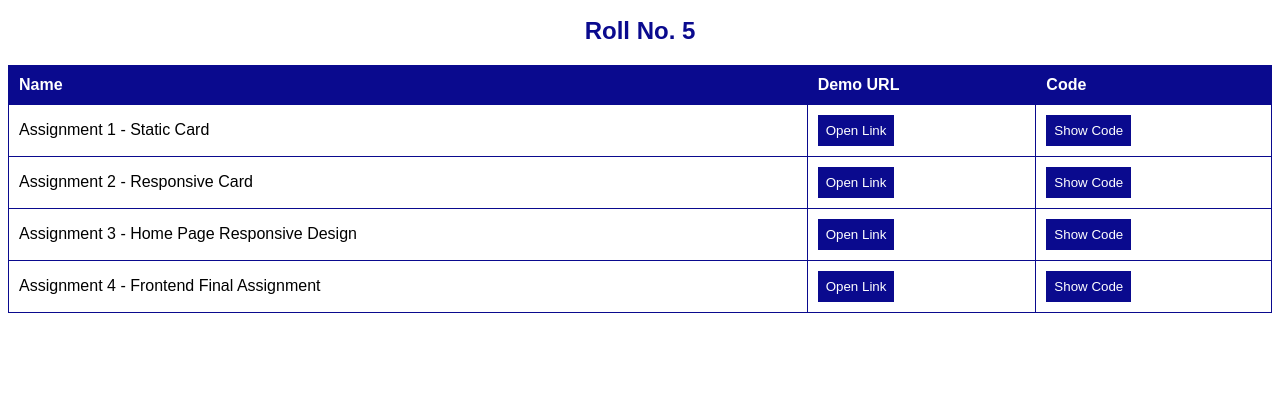
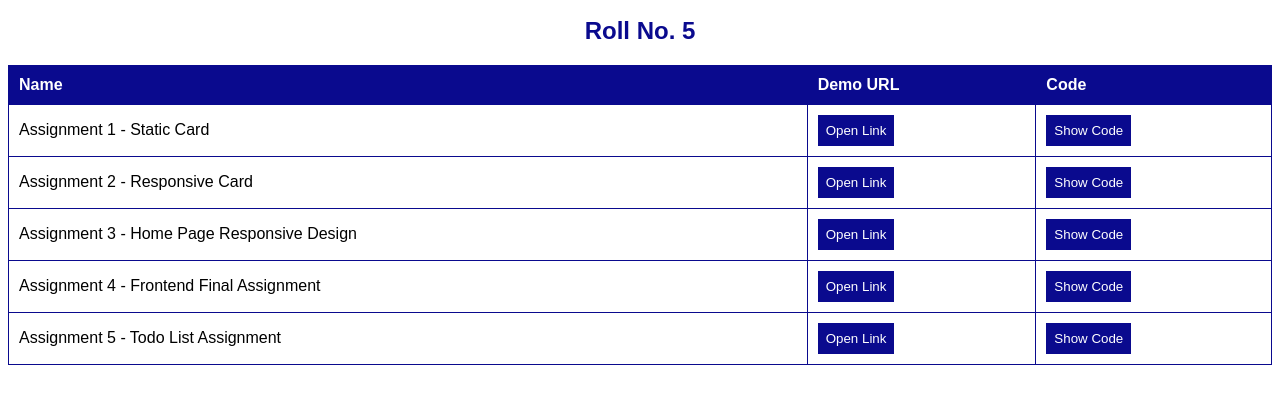
Before and after one commit to aayushman108/Assignment-submission-table, a plain HTML site: page index.html in a window 1280 px wide. Shown: the part 111-514 px from the top of the page. Drawn offline with Linux system fonts and the light colour scheme.

Commit message:
todo list assignment added

```diff
--- a/index.html
+++ b/index.html
@@ -39,6 +39,11 @@
         <td><a href=" https://aayushman108.github.io/Frontend-final-assignment-leapfrog/"><button>Open Link</button></a></td>
         <td><a href="https://github.com/aayushman108/Frontend-final-assignment-leapfrog"><button>Show Code</button></a></td>
       </tr>
+      <tr>
+        <td>Assignment 5 - Todo List Assignment</td>
+        <td><a href="https://aayushman108.github.io/Todo-assignment-leapfrog/"><button>Open Link</button></a></td>
+        <td><a href="https://github.com/aayushman108/Todo-assignment-leapfrog"><button>Show Code</button></a></td>
+      </tr>
     </tbody>
   </table>
 </body>
```
